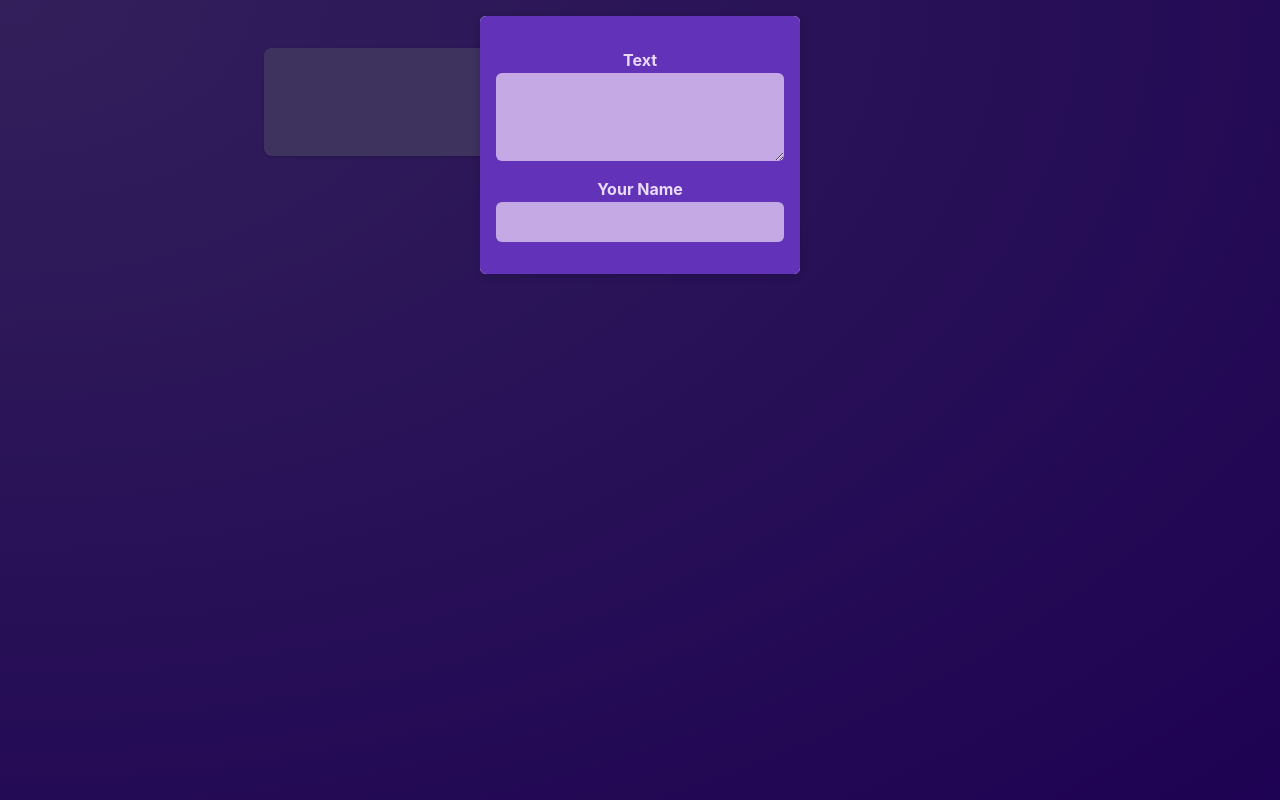
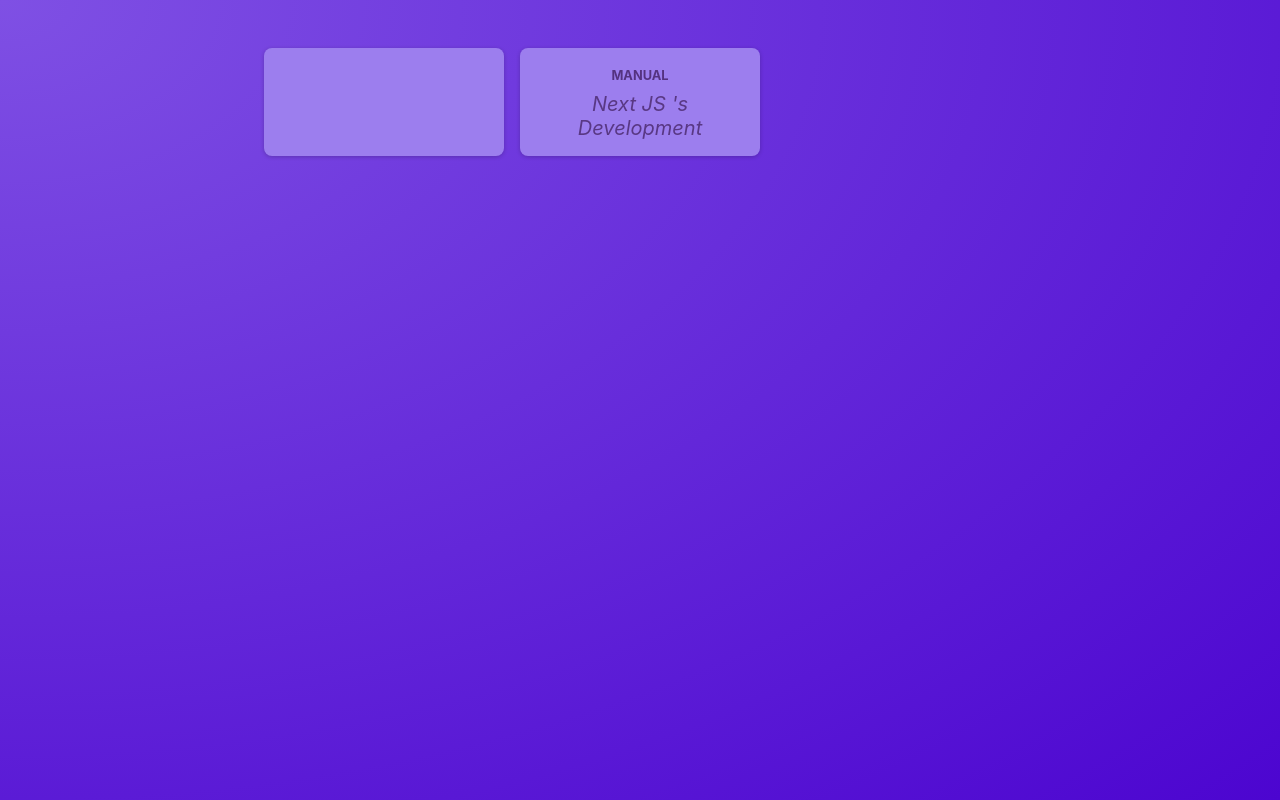
Before and after one commit to mohamedmonirshabana/reactjsRevsion, a React (Vite) app: page / in a window 1280 px wide. Built offline with nearby package versions, Linux system fonts and the light colour scheme.

Commit message:
move function to App.jsx

```diff
--- a/src/components/PostsList.jsx
+++ b/src/components/PostsList.jsx
@@ -4,8 +4,7 @@
 import Modal from './Modal.jsx';
 import classes from './PostList.module.css';
 import NewPost from './NewPost.jsx';
-function PostsList() {
-  const [modalIsVisible, setModalIsVisible] = useState(true);
+function PostsList({ isPosting, onStopPosting }) {
   const [enteredBody, setEnteredBody] = useState('');
   const [enteredAuthor, setEnteredAuthor] = useState('');
 
@@ -17,9 +16,6 @@
     setEnteredAuthor(event.target.value);
   }
 
-  function hideModalHandler() {
-    setModalIsVisible(false);
-  }
   // let modalContent;
   // if (modalIsVisible) {
   //   modalContent = (
@@ -34,8 +30,8 @@
   // }
   return (
     <>
-      {modalIsVisible && (
-        <Modal onClose={hideModalHandler}>
+      {isPosting && (
+        <Modal onClose={onStopPosting}>
           <NewPost
             onBodyChange={bodyChangeHandler}
             onAuthorChange={authorChangeHandler}
```
